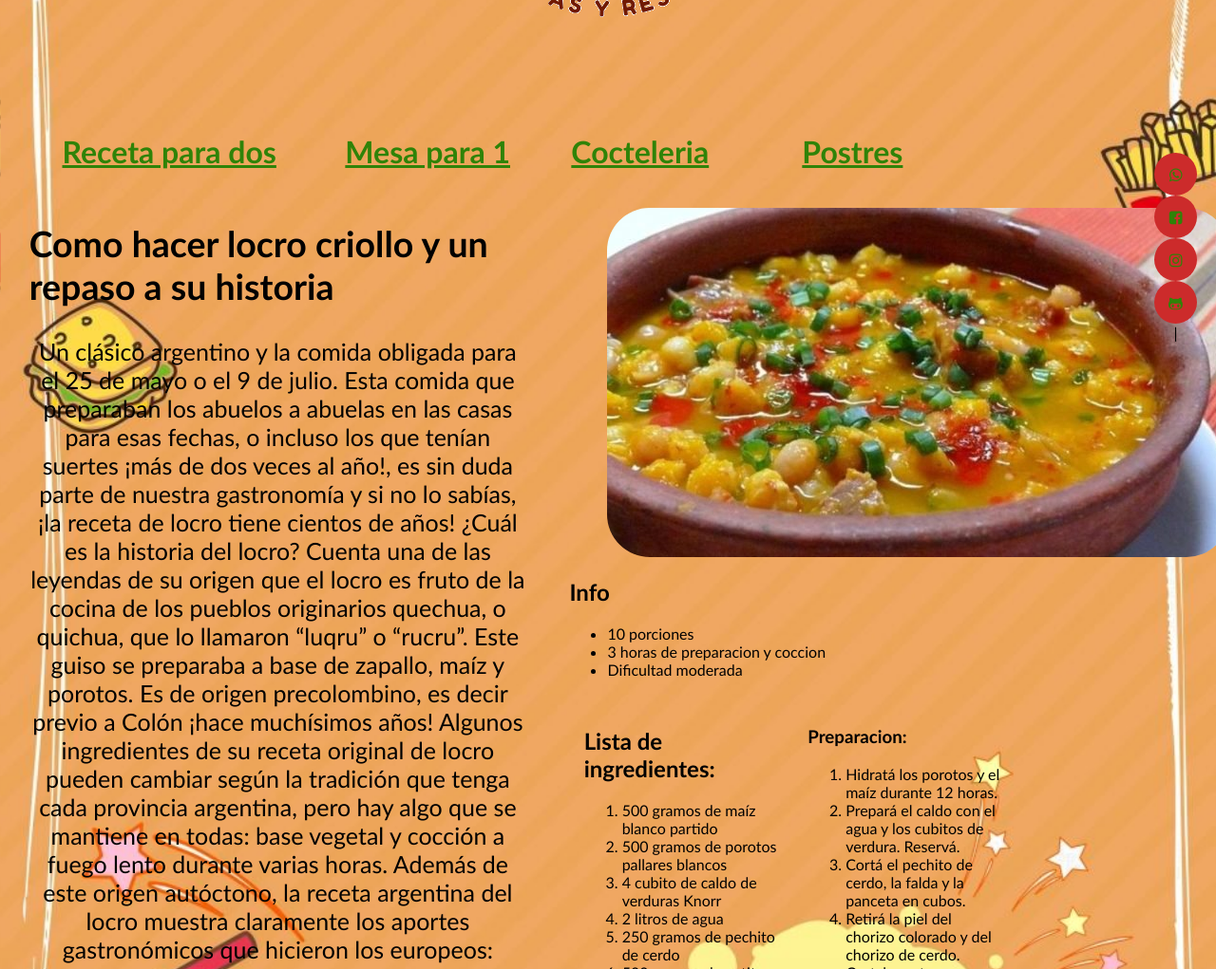
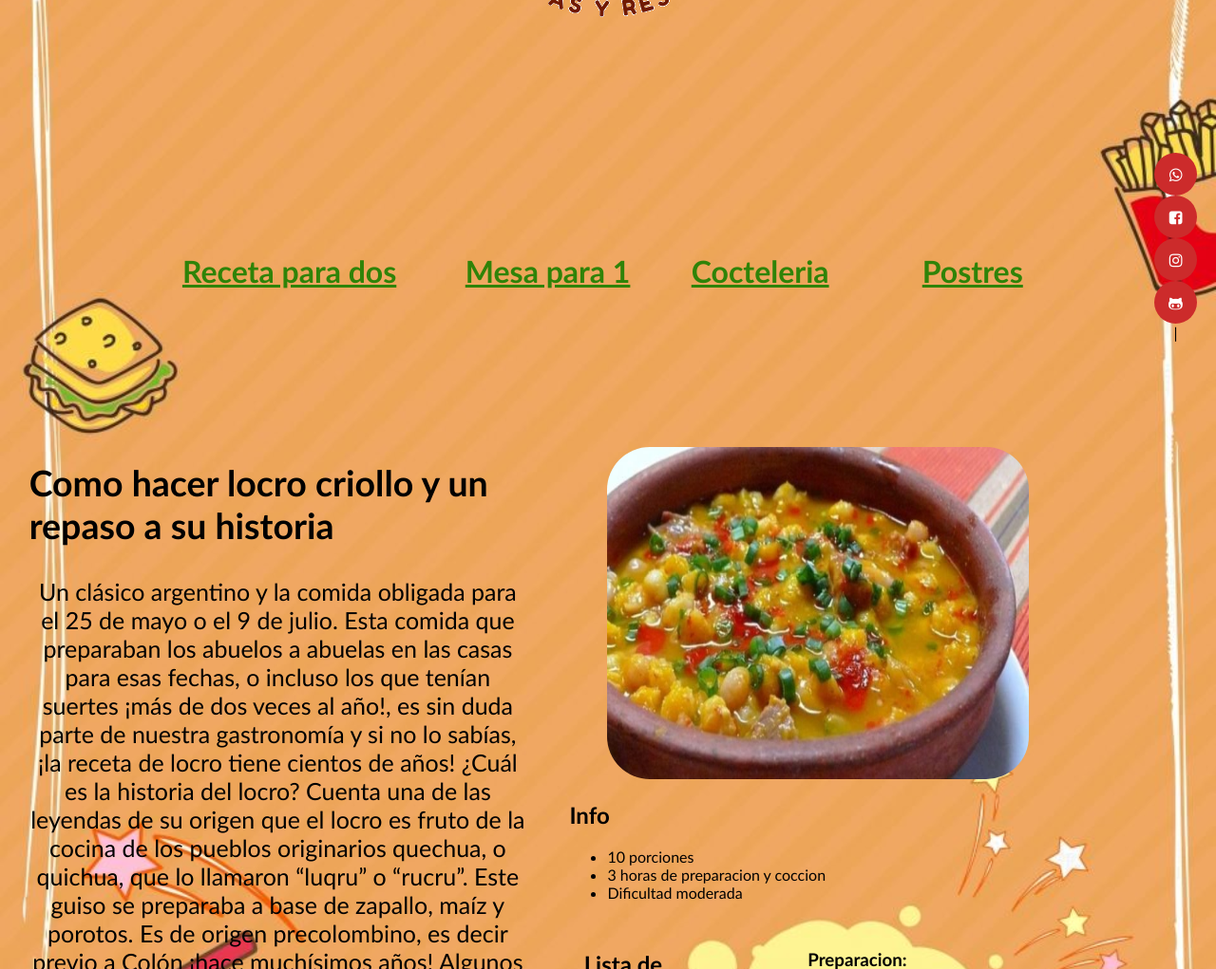
Before and after one commit to AgustinNeira/Potrero-Digital, a plain HTML site: page index.html in a window 1280 px wide. Shown: the part 420-1441 px from the top of the page at 95% size. Drawn offline with Linux system fonts and the light colour scheme.

Commit message:
Add files via upload
Actualización de links flotantes que recibieron las propiedades de la botonera, corregido. Modificacion de margin botonera y tamaño de imagen para mejorar la experiencia movil.

```diff
--- a/css/front.css
+++ b/css/front.css
@@ -74,7 +74,7 @@ iframe {
     flex-flow: row wrap;
     display: flex;
     width: 80%;
-    margin: auto;
+    margin: 10%;
     justify-content: space-between;
 }
 div.caja1 {
@@ -155,6 +155,19 @@ p {
     height: 400px;
     overflow: auto;
 }
+
+a:link {
+    color: rgb(47, 131, 8);
+}
+a:visited {
+    color: rgb(59, 1, 5);
+}
+a:hover {
+    color: rgb(136, 22, 29);
+}
+a:active {
+    color: lightseagreen;
+}
 #btn-mas {
     display: none;
 }
@@ -174,15 +187,9 @@ p {
     text-align: center;
     border-radius: 50%;
 }
-a:link {
-    color: rgb(47, 131, 8);
+.clase2 {
+    max-width: 100%;
+    max-height: 100%;
+    height: 350px;
+    width: 550px;
 }
-a:visited {
-    color: rgb(59, 1, 5);
-}
-a:hover {
-    color: rgb(136, 22, 29);
-}
-a:active {
-    color: lightseagreen;
-}
```
